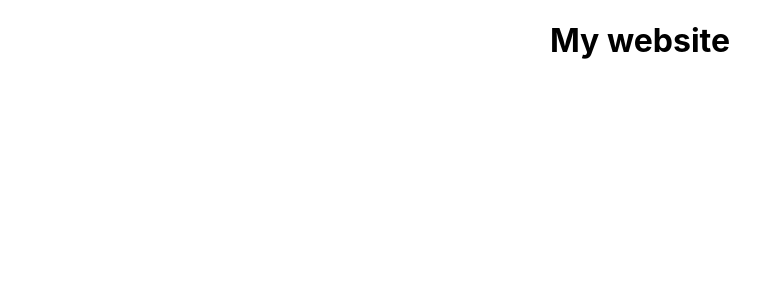
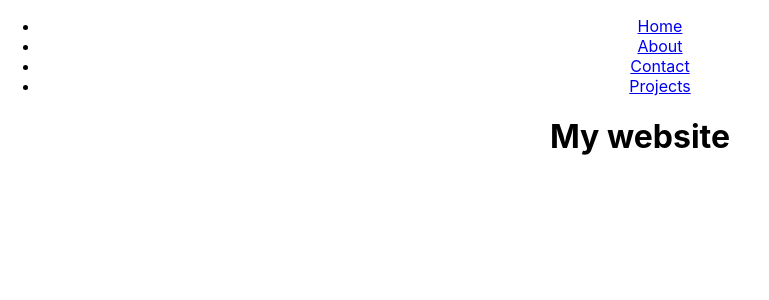
Before and after one commit to joshraiborde/jsreactproj, a React (Create React App) app: page / in a window 1280 px wide. Shown: the top 300 px of the page, without its empty margins (0-769 px from the left). Built offline with nearby package versions, Linux system fonts and the light colour scheme.

Commit message:
added the NavBar component

```diff
--- a/src/App.js
+++ b/src/App.js
@@ -6,9 +6,11 @@ import About from './About';
 import Contact from './Contact';
 import Projects from './Projects';
 import { Route, Link } from 'react-router-dom';
+import NavBar from './NavBar';
 
 function App() {
   return <div className="App" >
+  <NavBar />
   <Route exact path="/" component={Home} />
   <Route exact path="/about" component={About} />
   <Route exact path="/contact" component={Contact} />
```
